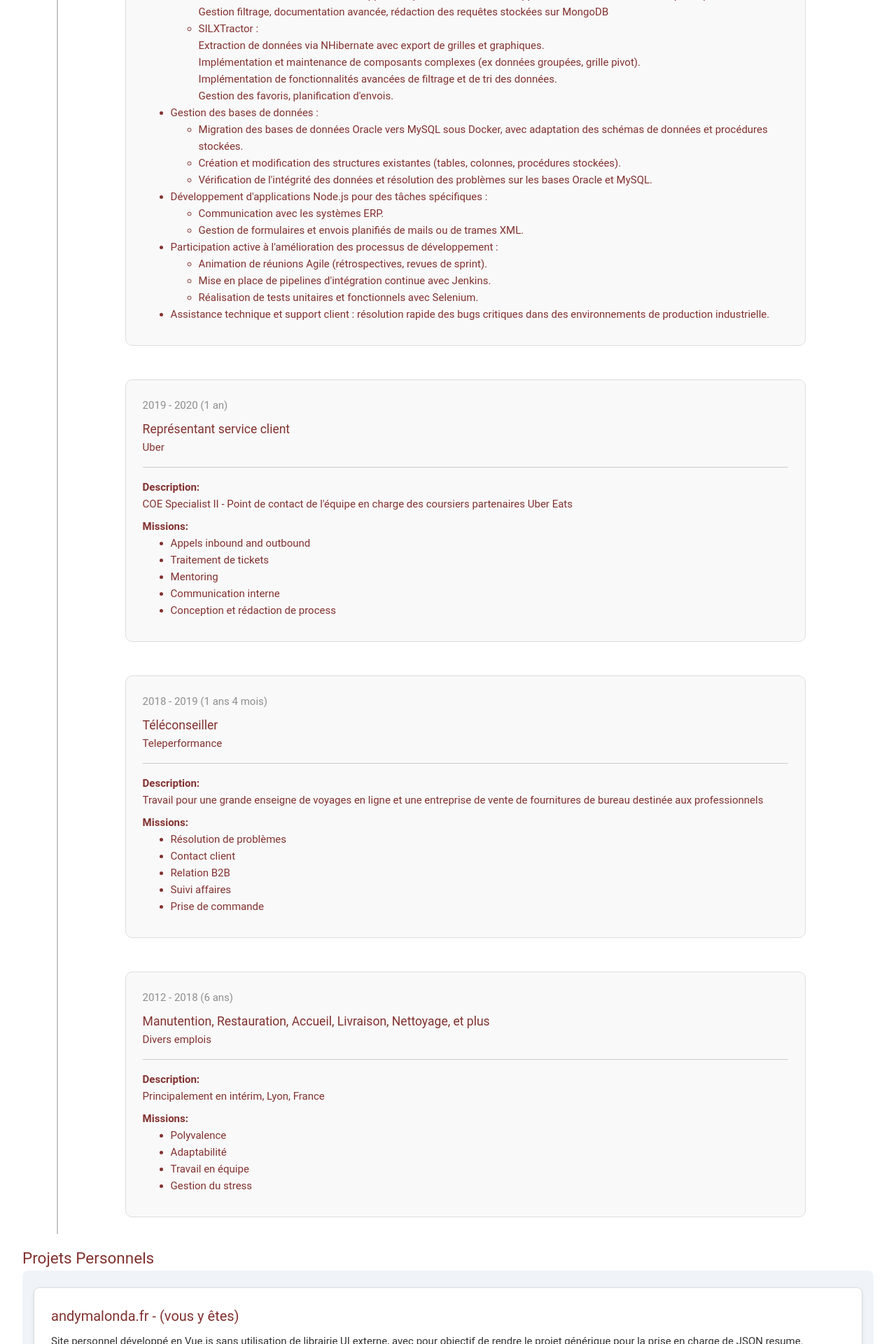
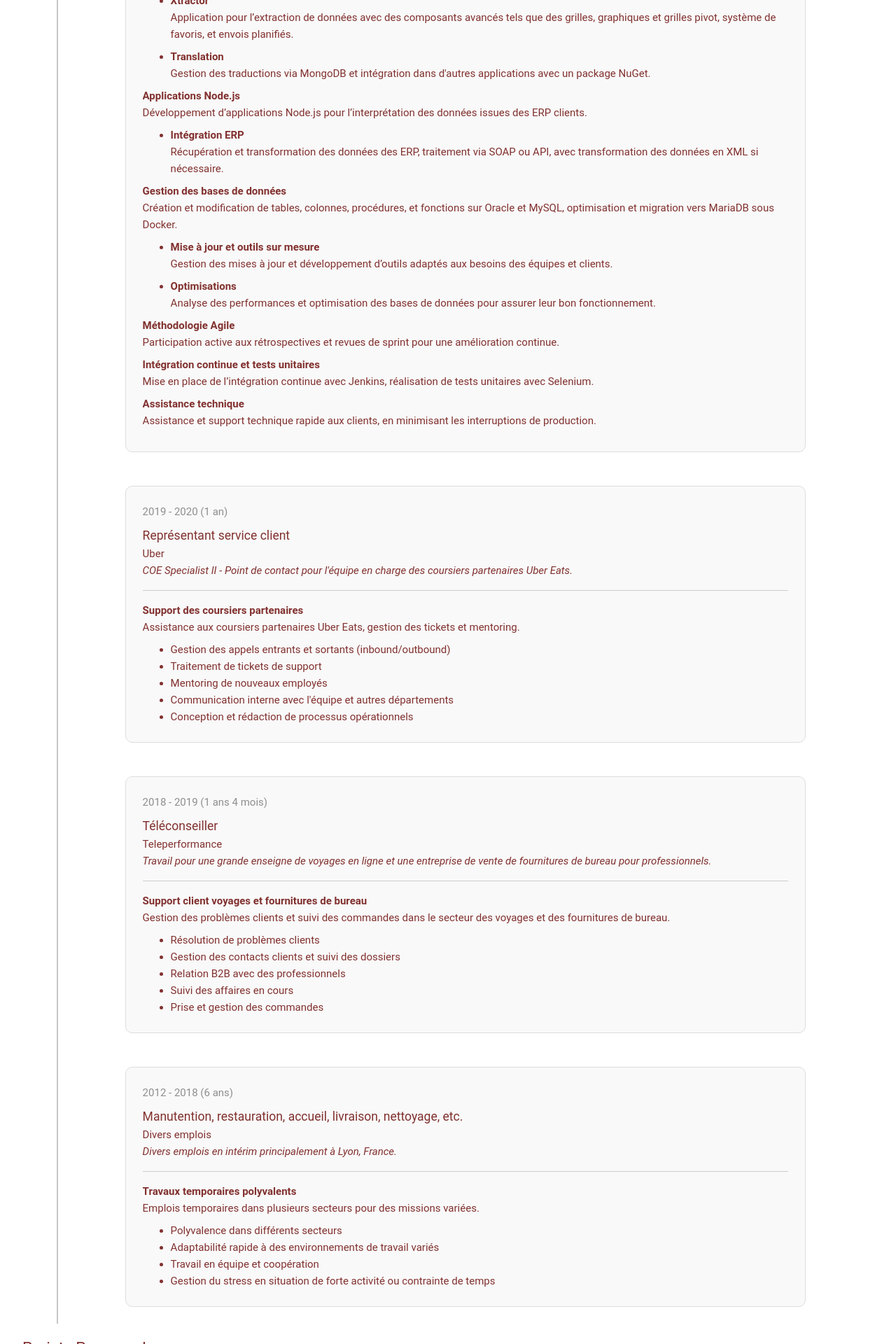
Before and after one commit to AndyMalonda/vue-andy-malonda, a Vue app: page / in a window 1280 px wide. Shown: the part 2160-4080 px from the top of the page at 70% size. Built offline with nearby package versions, Linux system fonts and the light colour scheme.

Commit message:
going generic

```diff
--- a/src/assets/resume.json
+++ b/src/assets/resume.json
@@ -25,17 +25,91 @@
     },
     "work": [
         {
+            "position": "Développeur logiciel",
             "company": "Vertech",
-            "position": "Développeur logiciel",
-            "startDate": "2022-04-01",
-            "endDate": "2024-09-01",
-            "summary": "Participation au développement d'applications spécifiques pour l'industrie verrière, incluant la génération de rapports, l'extraction de données, et la maintenance d'outils complexes. Gestion des bases de données Oracle/MySQL, déploiement des solutions, et support technique pour les clients.<br><strong>Environnement Visual Studio, C# .NET, Javascript, jQuery, KendoUI, NHibernate, Docker, Jenkins.</strong>",
+            "startDate": "2022-04",
+            "endDate": "2024-09",
+            "summary": "Conception et développement d’applications pour l’industrie verrière en utilisant C# .NET, JavaScript, et des bases de données Oracle, MySQL et MongoDB.",
+            "projects": [
+                {
+                    "name": "Suite SIL",
+                    "description": "Conception et développement d’une partie des applications de la suite SIL, développées en C# .NET avec un front-end en JavaScript, jQuery, KendoUI, et un ORM NHibernate, stockage sur bases Oracle, MySQL ou MongoDB.",
+                    "subProjects": [
+                        {
+                            "name": "Report",
+                            "description": "Conception de rapports personnalisés incluant des filtres dynamiques, export PDF/Excel, et signatures uniques. Les rapports incluaient des requêtes SQL et des templates en HTML, CSS, et JavaScript avec KendoUI.",
+                            "highlights": []
+                        },
+                        {
+                            "name": "Xtractor",
+                            "description": "Application pour l’extraction de données avec des composants avancés tels que des grilles, graphiques et grilles pivot, système de favoris, et envois planifiés.",
+                            "highlights": []
+                        },
+                        {
+                            "name": "Translation",
+                            "description": "Gestion des traductions via MongoDB et intégration dans d'autres applications avec un package NuGet.",
+                            "highlights": []
+                        }
+                    ],
+                    "highlights": []
+                },
+                {
+                    "name": "Applications Node.js",
+                    "description": "Développement d’applications Node.js pour l’interprétation des données issues des ERP clients.",
+                    "subProjects": [
+                        {
+                            "name": "Intégration ERP",
+                            "description": "Récupération et transformation des données des ERP, traitement via SOAP ou API, avec transformation des données en XML si nécessaire.",
+                            "highlights": []
+                        }
+                    ],
+                    "highlights": []
+                },
+                {
+                    "name": "Gestion des bases de données",
+                    "description": "Création et modification de tables, colonnes, procédures, et fonctions sur Oracle et MySQL, optimisation et migration vers MariaDB sous Docker.",
+                    "subProjects": [
+                        {
+                            "name": "Mise à jour et outils sur mesure",
+                            "description": "Gestion des mises à jour et développement d’outils adaptés aux besoins des équipes et clients.",
+                            "highlights": []
+                        },
+                        {
+                            "name": "Optimisations",
+                            "description": "Analyse des performances et optimisation des bases de données pour assurer leur bon fonctionnement.",
+                            "highlights": []
+                        }
+                    ],
+                    "highlights": []
+                },
+                {
+                    "name": "Méthodologie Agile",
+                    "description": "Participation active aux rétrospectives et revues de sprint pour une amélioration continue.",
+                    "subprojects": [],
+                    "highlights": []
+                },
+                {
+                    "name": "Intégration continue et tests unitaires",
+                    "description": "Mise en place de l’intégration continue avec Jenkins, réalisation de tests unitaires avec Selenium.",
+                    "subprojects": [{
+                        "name": "Automatisation des tests",
+                        "description": "Automatisation des tests et déploiements pour garantir la qualité des applications."
+                    }],
                     "highlights": [
-                "Conception et développement des applications SILXReport et SILXTractor entièrement développés par Vertech.<ul><li>SILXReport :<br>Création de nouveaux modèles de rapports et personnalisation des rapports en fonction des besoins spécifiques des clients.<br> Gestion filtrage, documentation avancée, rédaction des requêtes stockées sur MongoDB</li><li>SILXTractor :<br>Extraction de données via NHibernate avec export de grilles et graphiques.<br>Implémentation et maintenance de composants complexes (ex données groupées, grille pivot).<br>Implémentation de fonctionnalités avancées de filtrage et de tri des données.<br>Gestion des favoris, planification d'envois.</li></ul>",
-                "Gestion des bases de données :<ul><li>Migration des bases de données Oracle vers MySQL sous Docker, avec adaptation des schémas de données et procédures stockées.</li><li>Création et modification des structures existantes (tables, colonnes, procédures stockées).</li><li>Vérification de l'intégrité des données et résolution des problèmes sur les bases Oracle et MySQL.</li></ul>",
-                "Développement d'applications Node.js pour des tâches spécifiques :<ul><li>Communication avec les systèmes ERP.</li><li>Gestion de formulaires et envois planifiés de mails ou de trames XML.</li></ul>",
-                "Participation active à l'amélioration des processus de développement :<ul><li>Animation de réunions Agile (rétrospectives, revues de sprint).</li><li>Mise en place de pipelines d'intégration continue avec Jenkins.</li><li>Réalisation de tests unitaires et fonctionnels avec Selenium.</li></ul>",
-                "Assistance technique et support client : résolution rapide des bugs critiques dans des environnements de production industrielle."
+
+                    ]
+                },
+                {
+                    "name": "Assistance technique",
+                    "description": "Assistance et support technique rapide aux clients, en minimisant les interruptions de production.",
+                    "subprojects": [{
+                        "name": "Résolution de bugs",
+                        "description": "Résolution rapide des bugs dans les environnements de production industrielle."
+                    }],
+                    "highlights": [
+
+                    ]
+                }
             ]
         },
         {
@@ -43,13 +117,20 @@
             "position": "Représentant service client",
             "startDate": "2019-08",
             "endDate": "2020-08",
-            "summary": "COE Specialist II - Point de contact de l'équipe en charge des coursiers partenaires Uber Eats",
+            "summary": "COE Specialist II - Point de contact pour l'équipe en charge des coursiers partenaires Uber Eats.",
+            "projects": [
+              {
+                "name": "Support des coursiers partenaires",
+                "description": "Assistance aux coursiers partenaires Uber Eats, gestion des tickets et mentoring.",
                 "highlights": [
-                "Appels inbound and outbound",
-                "Traitement de tickets",
-                "Mentoring",
-                "Communication interne",
-                "Conception et rédaction de process"
+                  "Gestion des appels entrants et sortants (inbound/outbound)",
+                  "Traitement de tickets de support",
+                  "Mentoring de nouveaux employés",
+                  "Communication interne avec l'équipe et autres départements",
+                  "Conception et rédaction de processus opérationnels"
+                ],
+                "subprojects": []
+              }
             ]
           },
           {
@@ -57,26 +138,40 @@
             "position": "Téléconseiller",
             "startDate": "2018-04",
             "endDate": "2019-08",
-            "summary": "Travail pour une grande enseigne de voyages en ligne et une entreprise de vente de fournitures de bureau destinée aux professionnels",
+            "summary": "Travail pour une grande enseigne de voyages en ligne et une entreprise de vente de fournitures de bureau pour professionnels.",
+            "projects": [
+              {
+                "name": "Support client voyages et fournitures de bureau",
+                "description": "Gestion des problèmes clients et suivi des commandes dans le secteur des voyages et des fournitures de bureau.",
                 "highlights": [
-                "Résolution de problèmes",
-                "Contact client",
-                "Relation B2B",
-                "Suivi affaires",
-                "Prise de commande"
+                  "Résolution de problèmes clients",
+                  "Gestion des contacts clients et suivi des dossiers",
+                  "Relation B2B avec des professionnels",
+                  "Suivi des affaires en cours",
+                  "Prise et gestion des commandes"
+                ],
+                "subprojects": []
+              }
             ]
           },
           {
             "company": "Divers emplois",
-            "position": "Manutention, Restauration, Accueil, Livraison, Nettoyage, et plus",
+            "position": "Manutention, restauration, accueil, livraison, nettoyage, etc.",
             "startDate": "2012",
             "endDate": "2018",
-            "summary": "Principalement en intérim, Lyon, France",
+            "summary": "Divers emplois en intérim principalement à Lyon, France.",
+            "projects": [
+              {
+                "name": "Travaux temporaires polyvalents",
+                "description": "Emplois temporaires dans plusieurs secteurs pour des missions variées.",
                 "highlights": [
-                "Polyvalence",
-                "Adaptabilité",
-                "Travail en équipe",
-                "Gestion du stress"
+                  "Polyvalence dans différents secteurs",
+                  "Adaptabilité rapide à des environnements de travail variés",
+                  "Travail en équipe et coopération",
+                  "Gestion du stress en situation de forte activité ou contrainte de temps"
+                ],
+                "subprojects": []
+              }
             ]
           }
     ],
@@ -147,7 +242,7 @@
                 "Développement full Vue.js sans librairies UI externes.",
                 "Prise en charge future du schéma JSON resume pour structurer les informations du CV."
             ],
-            "url": "(vous y êtes)"
+            "url": "(vous y êtes) - <a href='https://github.com/AndyMalonda/vue-andy-malonda' target='_blank'><i class='fa-brands fa-github'></i></a>"
         },
         {
             "name": "Déploiement automatique Vue.js",
@@ -157,7 +252,7 @@
                 "Utilise basic-ftp et dotenv pour la configuration des identifiants.",
                 "Commande npm run deploy pour déclencher le déploiement."
             ],
-            "url": "<a href='https://www.npmjs.com/package/ftp-deploy-vue' target='_blank'><i class='fa-brands fa-github'></i></a> - <a href='https://www.npmjs.com/package/ftp-deploy-vue' target='_blank'><i class='fa-brands fa-npm'></i></a>"
+            "url": "<a href='https://github.com/AndyMalonda/ftp-deploy-vue' target='_blank'><i class='fa-brands fa-github'></i></a> - <a href='https://www.npmjs.com/package/ftp-deploy-vue' target='_blank'><i class='fa-brands fa-npm'></i></a>"
         },
         {
             "name": "Script extraction MySQL en CSV",
@@ -166,7 +261,7 @@
                 "Utilisation de variables d'environnement pour configurer la connexion MySQL et les chemins d'exportation.",
                 "Exécution planifiée avec gestion des erreurs et création automatique des répertoires nécessaires."
             ],
-            "url": "<i class='fa-brands fa-github'></i>"
+            "url": "<a href='https://github.com/AndyMalonda/monthly-data-export' target='_blank'><i class='fa-brands fa-github'></i></a>"
         },
         {
             "name": "CSV Parser",
@@ -176,7 +271,7 @@
                 "Choix des séparateurs et caractères d'échappement.",
                 "HTML minifié pour téléchargement et mise en favori."
             ],
-            "url": "<i class='fa-brands fa-github'></i>"
+            "url": "<a href='https://github.com/AndyMalonda/csv_simple_html_utilities' target='_blank'><i class='fa-brands fa-github'></i></a>"
         }
     ]
 }
--- a/src/components/Timeline.vue
+++ b/src/components/Timeline.vue
@@ -13,7 +13,7 @@ const props = defineProps({
   },
 });
 
-// Automatically compute processed work data when resumeData changes
+// Automatiquement calculer les données triées et avec la durée pour chaque élément
 const sortedWorkData = computed(() => {
   if (props.resumeData && props.resumeData.work) {
     const workWithDuration = addDurationToData(props.resumeData.work);
@@ -39,19 +39,41 @@ const sortedWorkData = computed(() => {
         </div>
         <h3 v-html="item.position"></h3>
         <p v-html="item.company"></p>
+        <p v-if="item.summary">
+          <em v-html="item.summary"></em>
+        </p>
+
         <div class="details">
-          <p v-if="item.summary">
-            <strong>Description:</strong>
-            <br />
-            <span v-html="item.summary"></span>
-          </p>
-          <p v-if="item.highlights.length">
-            <strong>Missions:</strong>
-            <br />
-            <ul>
-              <li v-for="(highlight, highlightIndex) in item.highlights" :key="highlightIndex" v-html="highlight"></li>
-            </ul>
-          </p>
+
+          <div v-if="item.projects && item.projects.length">
+            <!-- Affichage des projets principaux -->
+            <div v-for="(project, projectIndex) in item.projects" :key="projectIndex">
+              <strong>{{ project.name }}</strong>
+              <p v-if="project.description">{{ project.description }}</p>
+
+              <!-- Affichage des sous-projets s'ils existent -->
+              <ul v-if="project.subProjects && project.subProjects.length">
+                <li v-for="(subProject, subProjectIndex) in project.subProjects" :key="subProjectIndex">
+                  <strong>{{ subProject.name }}</strong>
+                  <p>{{ subProject.description }}</p>
+
+                  <!-- Boucle pour les highlights des sous-projets -->
+                  <ul v-if="subProject.highlights && subProject.highlights.length">
+                    <li v-for="(highlight, highlightIndex) in subProject.highlights" :key="highlightIndex">
+                      {{ highlight }}
+                    </li>
+                  </ul>
+                </li>
+              </ul>
+
+              <!-- Si pas de sous-projets, on affiche les highlights des projets -->
+              <ul v-else-if="project.highlights && project.highlights.length">
+                <li v-for="(highlight, highlightIndex) in project.highlights" :key="highlightIndex">
+                  {{ highlight }}
+                </li>
+              </ul>
+            </div>
+          </div>
         </div>
       </div>
     </div>
@@ -75,7 +97,6 @@ const sortedWorkData = computed(() => {
   background-color: var(--vt-c-divider-light-1);
 }
 
-
 .event {
   position: relative;
   margin: 1.5rem 0;
@@ -90,7 +111,7 @@ const sortedWorkData = computed(() => {
 }
 
 .event:hover {
-  box-shadow: 0 4px 8px var(--vt-c-divider-light-1)
+  box-shadow: 0 4px 8px var(--vt-c-divider-light-1);
 }
 
 .icon-wrapper {
```
Also changed, not shown: src/assets/resumeSchema.json (added, +73 -0 lines), src/components/helpers/getIcon.js (added, +10 -0 lines). Lines whose indentation alone changed are shown as unchanged.
